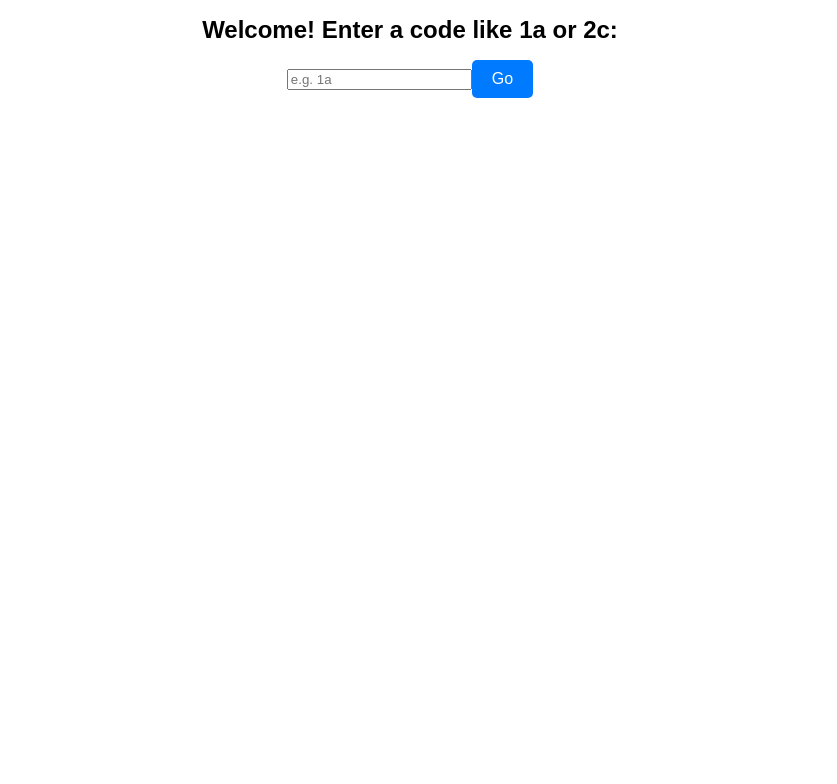
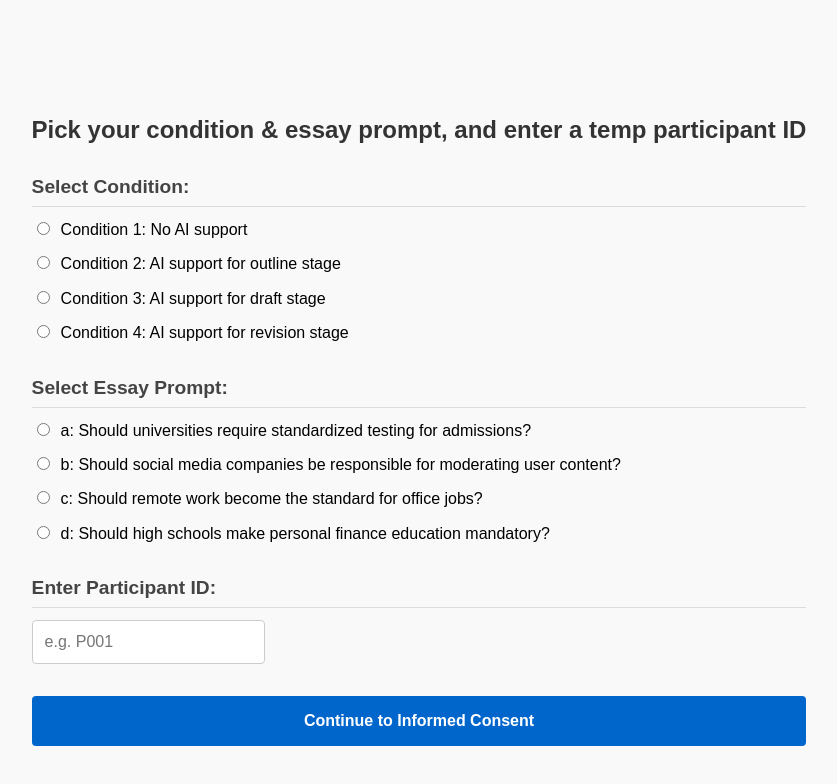
Before and after one commit to kgero/ai-writing-ownership-study, a React (Vite) app in the folder client/: page / in a window 1280 px wide. Shown: the top 784 px of the page, without its empty margins (230-1067 px from the left). Built offline with nearby package versions, Linux system fonts and the light colour scheme.

Commit message:
new landing page, improve survey, fix textarea formatting

```diff
--- a/client/src/Landing.jsx
+++ b/client/src/Landing.jsx
@@ -1,51 +1,99 @@
 import React, { useState } from "react";
 import { useNavigate } from "react-router-dom";
 import "./index.css";
+import { stageConfig } from "./config.js";
 
 export default function Landing() {
-  const [value, setValue] = useState("");
+  const [condition, setCondition] = useState("");
+  const [promptId, setPromptId] = useState("");
+  const [participantId, setParticipantId] = useState("");
   const navigate = useNavigate();
 
   const handleSubmit = () => {
-    if (!value) {
-      alert("Please enter a code like '1a' or '2c'.");
+    if (!condition || !promptId || !participantId) {
+      alert("Please select a condition, an essay prompt, and enter a participant ID.");
       return;
     }
 
-    // 1) Extract the numeric part (e.g. "2") from the front
-    const numericPart = parseInt(value, 10);
+    // Navigate to the consent page with condition and promptId
+    navigate(`/consent/${condition}/${promptId}`);
+  };
 
-    // 2) Extract the letter part that follows (e.g. "a")
-    //    We slice off however many digits were parsed
-    //    and convert to lowercase for consistency.
-    const digitsLength = String(numericPart).length;
-    const letterPart = value.slice(digitsLength).toLowerCase();
+  // Format the condition description
+  const getConditionDescription = (conditionNumber) => {
+    const config = stageConfig[conditionNumber];
+    if (!config) return "";
 
-    // 3) Validate that numericPart is 1–4 and letterPart is something like 'a','b','c','d'
-    if (
-      numericPart >= 1 &&
-      numericPart <= 4 &&
-      letterPart.length === 1 &&
-      /[a-d]/.test(letterPart)
-    ) {
-      // 4) Navigate to /NUMBER/LETTER (e.g. /2/a)
-      navigate(`/consent/${numericPart}/${letterPart}`);
-    } else {
-      alert("Please enter a valid code like '1a', '2b', '3c', or '4d'.");
+    if (!config.outline && !config.draft && !config.revision) {
+      return "No AI support";
     }
+
+    const stages = [];
+    if (config.outline) stages.push("outline");
+    if (config.draft) stages.push("draft");
+    if (config.revision) stages.push("revision");
+
+    return `AI support for ${stages.join(", ")} stage${stages.length > 1 ? 's' : ''}`;
   };
 
   return (
     <div className="container">
       <div className="landing">
-        <h1>Welcome! Enter a code like 1a or 2c:</h1>
-        <input
-          type="text"
-          value={value}
-          onChange={(e) => setValue(e.target.value)}
-          placeholder="e.g. 1a"
-        />
-        <button onClick={handleSubmit}>Go</button>
+        <h1>Pick your condition & essay prompt, and enter a temp participant ID</h1>
+
+        <div className="selection-section">
+          <h2>Select Condition:</h2>
+          <div className="radio-group">
+            {[1, 2, 3, 4].map((num) => (
+              <div key={`condition-${num}`} className="radio-option">
+                <input
+                  type="radio"
+                  id={`condition-${num}`}
+                  name="condition"
+                  value={num}
+                  checked={condition === String(num)}
+                  onChange={() => setCondition(String(num))}
+                />
+                <label htmlFor={`condition-${num}`}>
+                  Condition {num}: {getConditionDescription(num)}
+                </label>
+              </div>
+            ))}
+          </div>
+        </div>
+
+        <div className="selection-section">
+          <h2>Select Essay Prompt:</h2>
+          <div className="radio-group">
+            {Object.entries(stageConfig.prompts).map(([id, text]) => (
+              <div key={`prompt-${id}`} className="radio-option">
+                <input
+                  type="radio"
+                  id={`prompt-${id}`}
+                  name="prompt"
+                  value={id}
+                  checked={promptId === id}
+                  onChange={() => setPromptId(id)}
+                />
+                <label htmlFor={`prompt-${id}`}>
+                  {id}: {text}
+                </label>
+              </div>
+            ))}
+          </div>
+        </div>
+
+        <div className="input-section">
+          <h2>Enter Participant ID:</h2>
+          <input
+            type="text"
+            value={participantId}
+            onChange={(e) => setParticipantId(e.target.value)}
+            placeholder="e.g. P001"
+          />
+        </div>
+
+        <button className="submit-button" onClick={handleSubmit}>Continue to Informed Consent</button>
       </div>
     </div>
   );
--- a/client/src/PostSurvey.jsx
+++ b/client/src/PostSurvey.jsx
@@ -50,9 +50,9 @@ export default function FormPage() {
           <p className="survey-question">On a scale from 1 (Strongly Disagree) to 7 (Strongly Agree), rate the following:</p>
 
           {statements.map((text, index) => (
-            <div key={index} style={{ marginBottom: "1.5rem" }}>
+            <div key={index} className="survey-likert-div">
               {/* Statement text */}
-              <p className="survey-likert-statement" style={{ marginBottom: "0.5rem" }}>{text}</p>
+              <p className="survey-likert-statement">{text}</p>
 
               {/* Horizontal scale: Strongly Disagree ... 1 2 3 4 5 6 7 ... Strongly Agree */}
               <div style={{ display: "flex", alignItems: "center", gap: "0.75rem" }}>
--- a/client/src/PreSurvey.jsx
+++ b/client/src/PreSurvey.jsx
@@ -97,9 +97,9 @@ export default function FormPage() {
           <p className="survey-question">On a scale from 1 (Strongly Disagree) to 7 (Strongly Agree), rate the following:</p>
 
           {statements.map((text, index) => (
-            <div key={index} style={{ marginBottom: "1.5rem" }}>
+            <div key={index} className="survey-likert-div">
               {/* Statement text */}
-              <p className="survey-likert-statement" style={{ marginBottom: "0.5rem" }}>{text}</p>
+              <p className="survey-likert-statement">{text}</p>
 
               {/* Horizontal scale: Strongly Disagree ... 1 2 3 4 5 6 7 ... Strongly Agree */}
               <div style={{ display: "flex", alignItems: "center", gap: "0.75rem" }}>
--- a/client/src/WritingStage.jsx
+++ b/client/src/WritingStage.jsx
@@ -688,7 +688,13 @@ export default function WritingStage({ stageName, nextStage }) {
               onKeyDown={handleKeyDown}
               placeholder={`Type your ${stageName.toLowerCase()} here...`}
               rows={25}
-              style={{ width: "100%", boxSizing: "border-box" }}
+              style={{
+                  width: "100%",
+                  boxSizing: "border-box",
+                  backgroundColor: "transparent",
+                  position: "relative",
+                  zIndex: 1
+                }}
               disabled={isTimedOut}
             />
           )}
@@ -699,7 +705,8 @@ export default function WritingStage({ stageName, nextStage }) {
               bottom: "5px",
               right: "10px",
               fontSize: "12px",
-              color: "#999"
+              color: "#999",
+              backgroundColor: "#fff"
             }}
           >
             {wordCount} words
--- a/client/src/index.css
+++ b/client/src/index.css
@@ -73,12 +73,6 @@ body {
 .container {
   display: flex;
   height: 100vh;
-}
-
-.landing {
-  text-align: center;
-  margin-left: auto;
-  margin-right: auto;
 }
 
 .editor {
@@ -167,7 +161,11 @@ button:disabled {
 }
 
 .survey-likert-statement {
-  font-style: italic;
+  margin-bottom: 1em;
+}
+
+.survey-likert-div {
+  margin: 2em 0 2em 0;
 }
 
 /* Improved styles for revision tools */
@@ -193,13 +191,13 @@ button:disabled {
   text-align: center;
 }
 
+textarea {
+  font-family: Arial, sans-serif;
+}
+
 /* NEW: Enhanced styles for highlighted text */
 .highlighted-textarea-container {
-  position: relative;
-  width: 100%;
-}
-
-.highlighted-textarea-container {
+  font-family: Arial, sans-serif;
   position: relative;
   width: 100%;
 }
@@ -510,3 +508,77 @@ button:disabled {
 .revision-results-content blockquote:hover {
   background-color: rgba(0, 0, 0, 0.05);
 }
+
+/* Additional styles for the landing page */
+.landing {
+  max-width: 800px;
+  margin: 0 auto;
+  padding: 100px 2em 2em 50px;
+  background-color: #f9f9f9;
+  border-radius: 8px;
+  box-shadow: 0 2px 10px rgba(0, 0, 0, 0.1);
+}
+
+.landing h1 {
+  text-align: left;
+  margin-bottom: 2rem;
+  color: #333;
+}
+
+.landing h2 {
+  font-size: 1.2em;
+  text-align: left;
+  margin-top: 1.5rem;
+  margin-bottom: 0.75rem;
+  color: #444;
+  border-bottom: 1px solid #ddd;
+  padding-bottom: 0.5rem;
+}
+
+.selection-section, .input-section {
+  margin-bottom: 2rem;
+}
+
+.radio-group {
+  display: flex;
+  flex-direction: column;
+  gap: 0.75rem;
+}
+
+.radio-option {
+  display: flex;
+  align-items: flex-start;
+  gap: 0.5rem;
+}
+
+.radio-option label {
+  line-height: 1.4;
+}
+
+.input-section input {
+/*  width: 100%;*/
+  padding: 0.75rem;
+  font-size: 1rem;
+  border: 1px solid #ccc;
+  border-radius: 4px;
+  margin: 0;
+/*  margin-top: 0.5rem;*/
+}
+
+.submit-button {
+  display: block;
+  width: 100%;
+  padding: 1rem;
+  background-color: #0066cc;
+  color: white;
+  border: none;
+  border-radius: 4px;
+  font-size: 1rem;
+  font-weight: bold;
+  cursor: pointer;
+  transition: background-color 0.2s;
+}
+
+.submit-button:hover {
+  background-color: #0055aa;
+}
```
